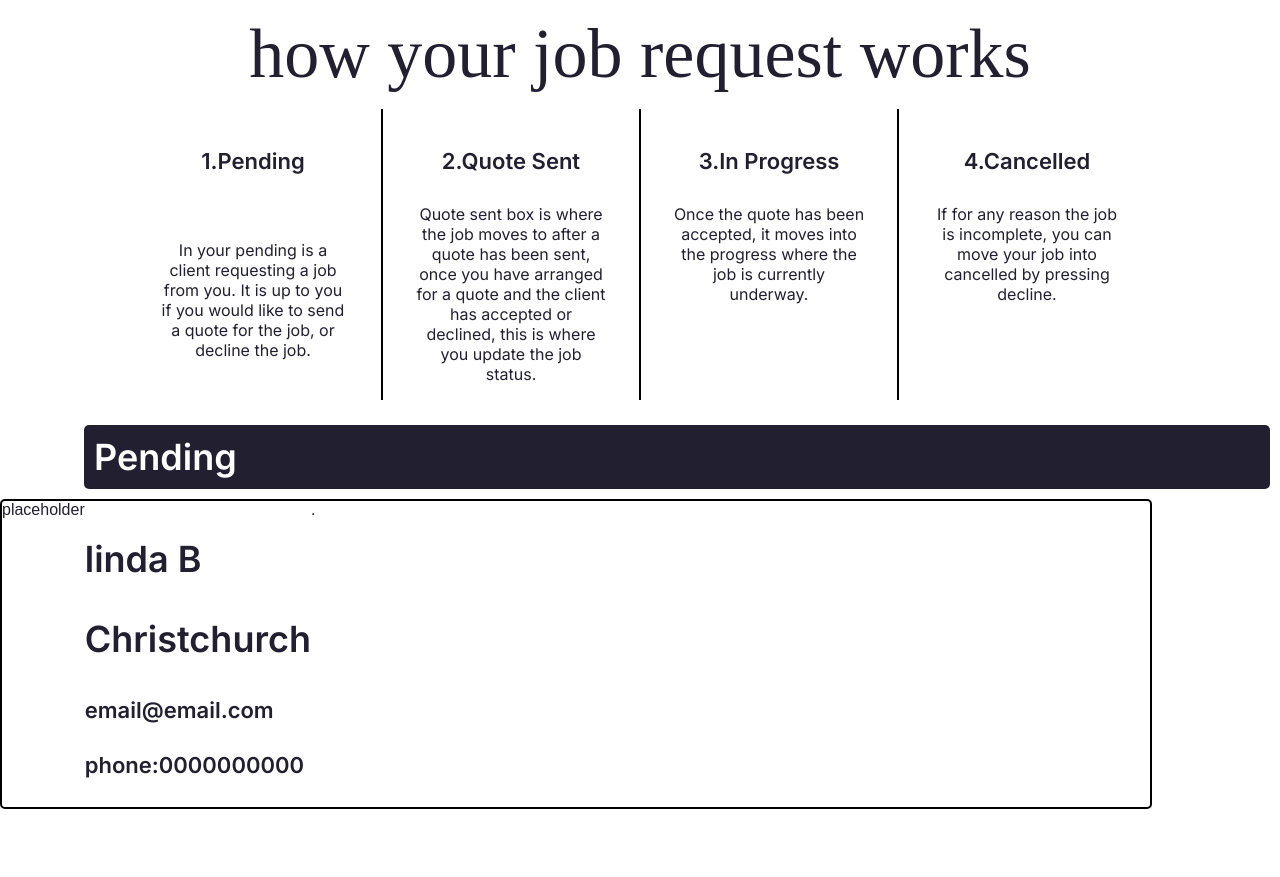
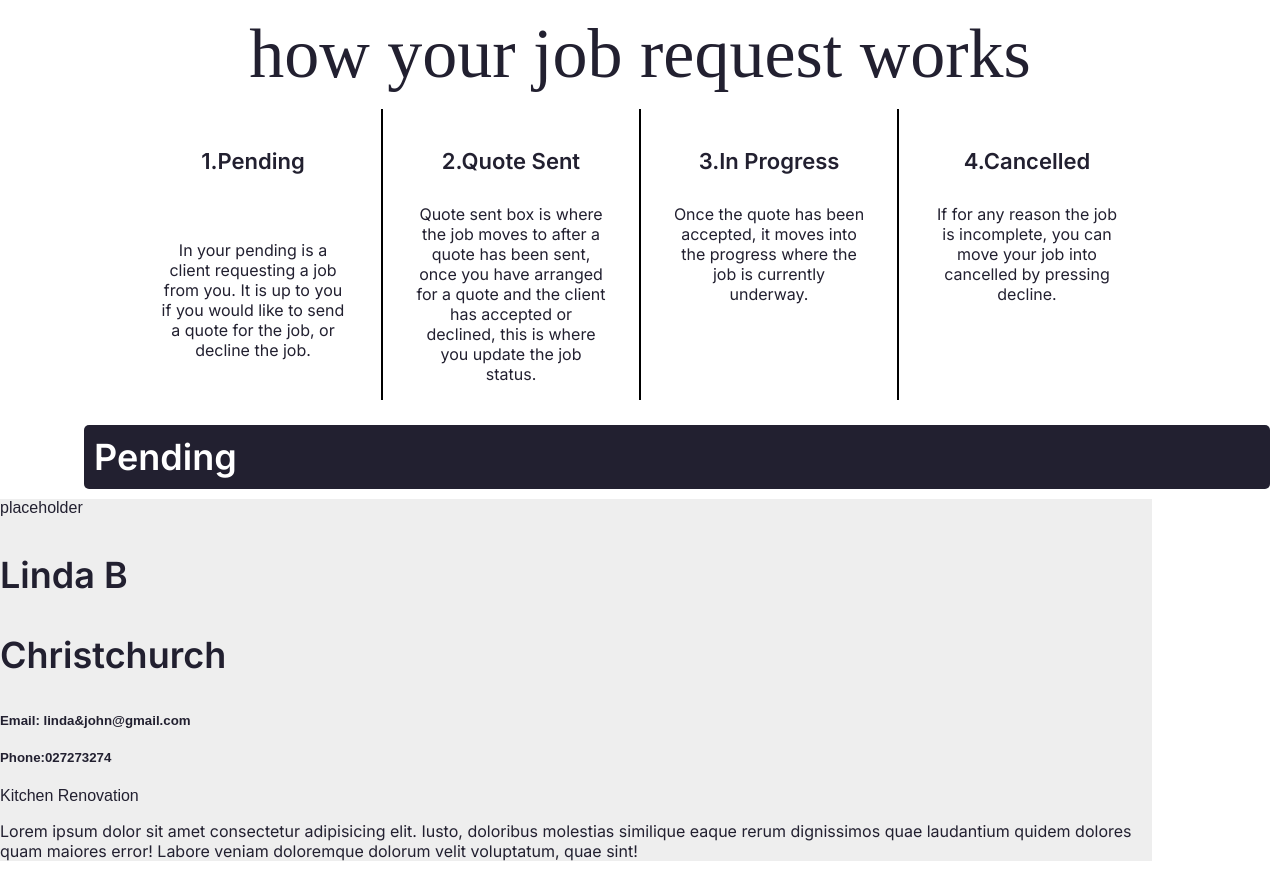
Before and after one commit to Katematestate/tradie-app, a Vue app in the folder front/: page /TradieJobRequests in a window 1280 px wide. Before the commit the page ends 809 px from the top, so only its background shows below. Built offline with nearby package versions, Linux system fonts and the light colour scheme; some icons are missing; a web font is replaced by a local one.

Commit message:
Update PendingBoxes.vue

```diff
--- a/front/src/components/PendingBoxes.vue
+++ b/front/src/components/PendingBoxes.vue
@@ -1,26 +1,30 @@
+<script setup>
+</script>
+
 <template>
-    <div class="main-container">
-        <div class="img-wrapper">
-            placeholder
+    <div class="card">
+        <div class="info">
+            <div class="img-wrapper">
+                placeholder
+            </div>
+            <div class="name-location-info">
+                <div class="name-location">
+                    <h3>Linda B</h3>
+                    <h3 class="variation">Christchurch</h3>
+                </div>
+                <h5>Email: linda&john@gmail.com</h5>
+                <h5>Phone:027273274</h5>
+            </div>
+            <div class="job-title">
+                Kitchen Renovation
+            </div>
         </div>
-        <div class="contact-info">
-            <div class="name-location">
-                <h3>linda B</h3>
-                <h3>Christchurch</h3>
-            </div>
-            <h4>email@email.com</h4>
-            <h4>phone:0000000000</h4>
+        <div class="desc-btns">
+        <p>Lorem ipsum dolor sit amet consectetur adipisicing elit. Iusto, doloribus molestias similique eaque rerum dignissimos quae laudantium quidem dolores quam maiores error! Labore veniam doloremque dolorum velit voluptatum, quae sint!</p>
         </div>
-        .
     </div>
 </template>
 
 <style scoped lang="scss">
-.main-container{
-    display: flex;
-    background-color:var(--color-page);
-    border: 2px solid black;
-    border-radius: 5px;
-}
 
 </style>
```
